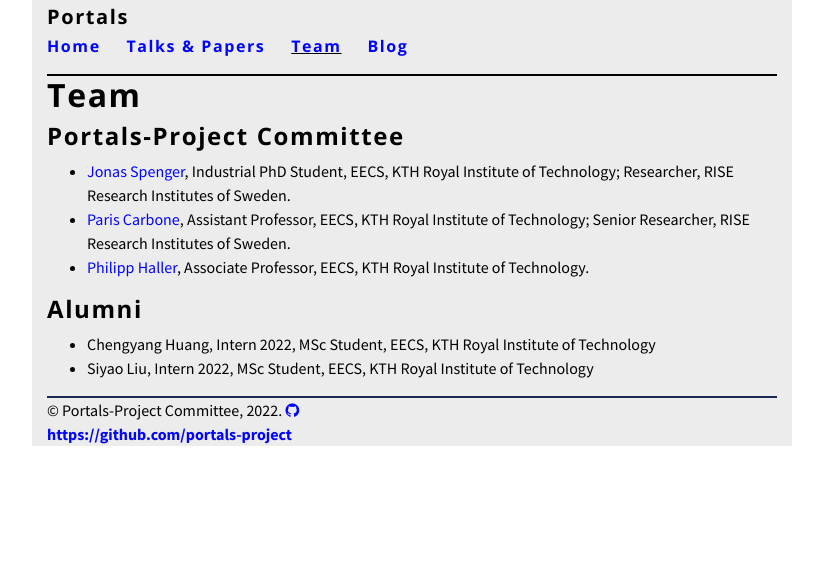
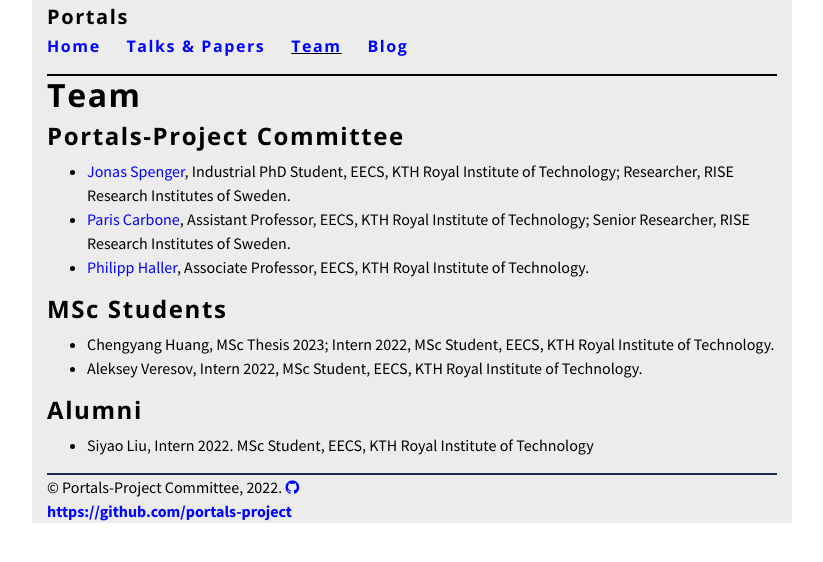
Before and after one commit to portals-project/portals-project.github.io, a Jekyll site: the page built from team.md, in a window 1280 px wide. Shown: the top 562 px of the page, without its empty margins (228-1051 px from the left). Built offline with Jekyll 4.4.1, drawn with Linux system fonts in a browser that asks for light colours.

Commit message:
Added new students and interns

```diff
--- a/team.md
+++ b/team.md
@@ -11,6 +11,9 @@
 * [Philipp Haller](https://www.kth.se/profile/phaller),
   Associate Professor, EECS, KTH Royal Institute of Technology.
 
+## MSc Students
+* Chengyang Huang, MSc Thesis 2023; Intern 2022, MSc Student, EECS, KTH Royal Institute of Technology.
+* Aleksey Veresov, Intern 2022, MSc Student, EECS, KTH Royal Institute of Technology.
+
 ## Alumni
-* Chengyang Huang, Intern 2022, MSc Student, EECS, KTH Royal Institute of Technology
-* Siyao Liu, Intern 2022, MSc Student, EECS, KTH Royal Institute of Technology
+* Siyao Liu, Intern 2022. MSc Student, EECS, KTH Royal Institute of Technology
```
